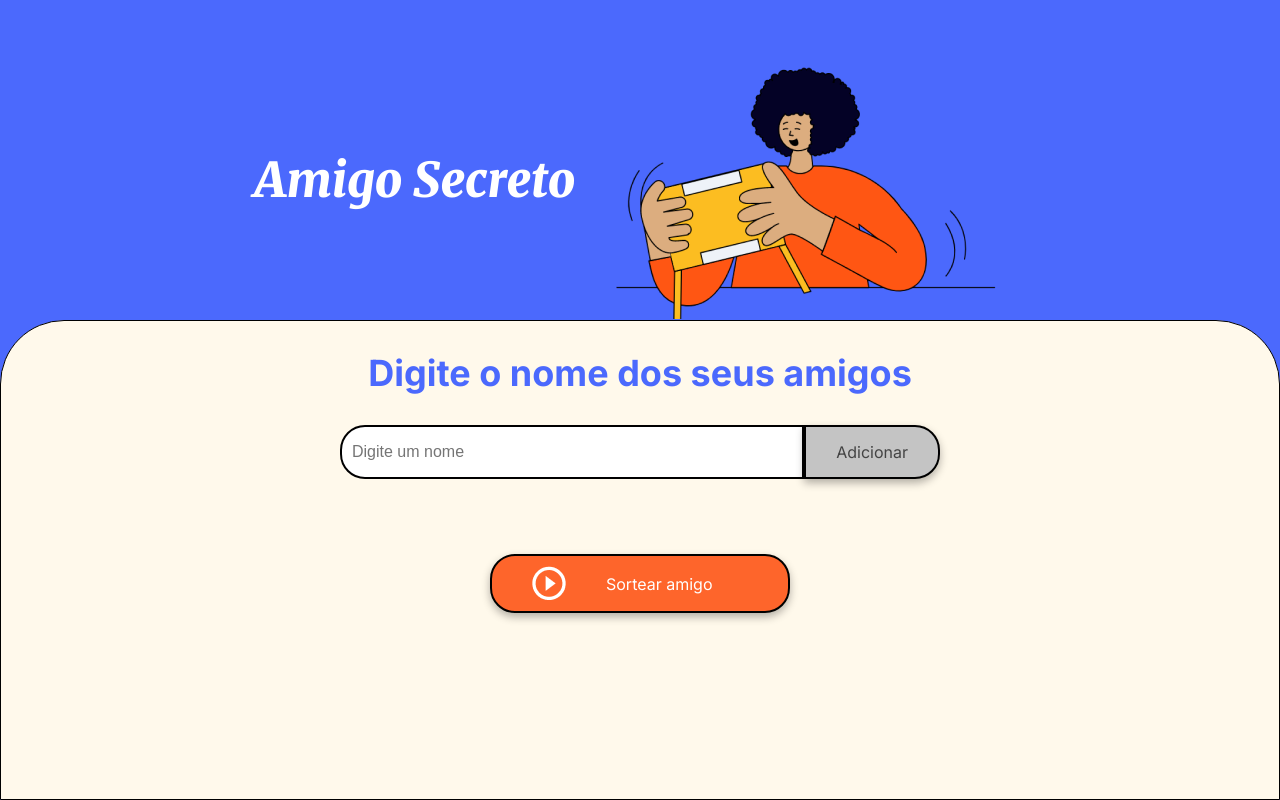
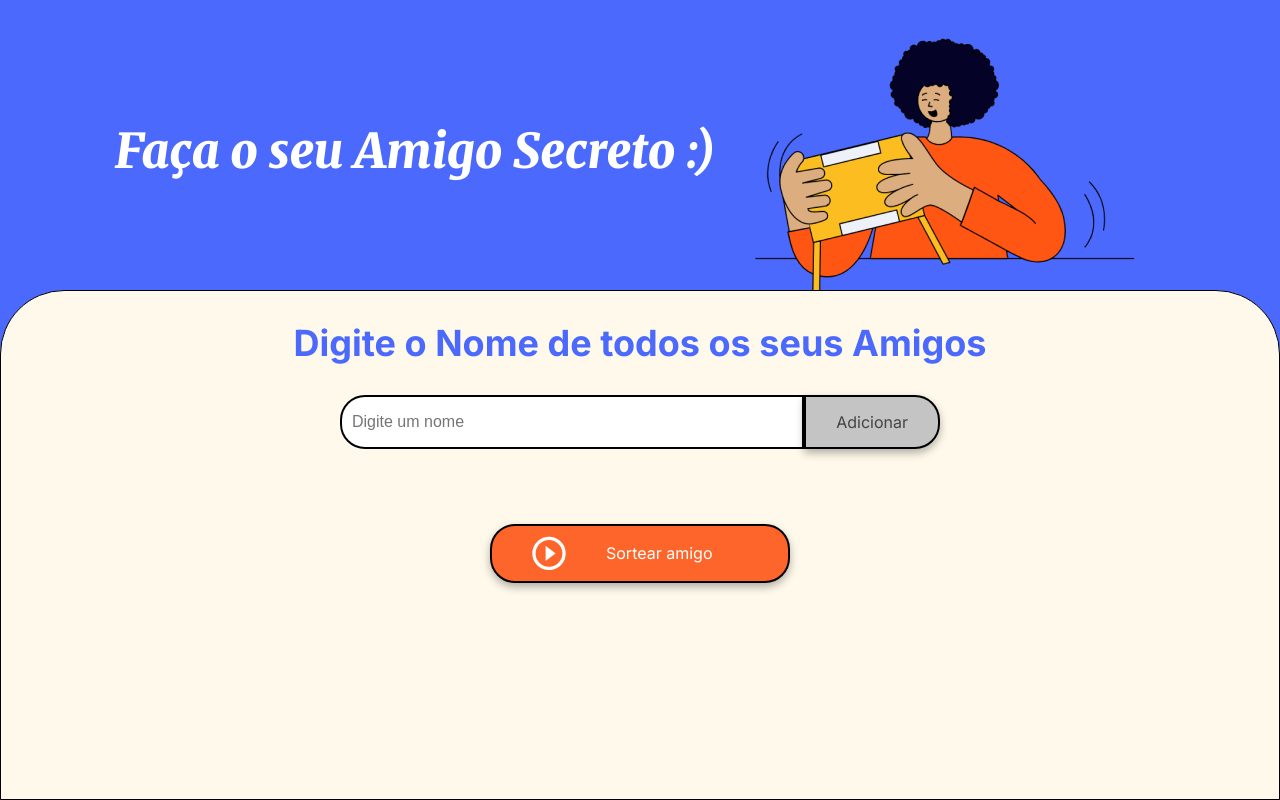
Before and after one commit to Athos-Danilo/Amigo-Secreto, a plain HTML site: page index.html in a window 1280 px wide. Drawn offline with Linux system fonts and the light colour scheme.

Commit message:
Último Commit

```diff
--- a/app.js
+++ b/app.js
@@ -5,7 +5,7 @@ function adicionarAmigo() {
     const nome = input.value.trim();
 
     if (nome === "") {
-        alert("Digite um nome.");
+        alert("Digite um nome :) ");
         return;
     }
 
--- a/index.html
+++ b/index.html
@@ -13,12 +13,12 @@
 <body>
     <main class="main-content">
         <header class="header-banner">
-            <h1 class="main-title">Amigo Secreto</h1>
-            <img src="assets/amigo-secreto.png" alt="Imagem representativa de amigo secreto">
+            <h1 class="main-title">Faça o seu Amigo Secreto :) </h1>
+            <img src="assets\amigo-secreto.png" alt="Imagem representativa de amigo secreto">
         </header>
 
         <section class="input-section">
-            <h2 class="section-title">Digite o nome dos seus amigos</h2>
+            <h2 class="section-title">Digite o Nome de todos os seus Amigos</h2>
             <div class="input-wrapper">
                 <input type="text" id="amigo" class="input-name" placeholder="Digite um nome">
                 <button class="button-add" onclick="adicionarAmigo()">Adicionar</button>
--- a/style.css
+++ b/style.css
@@ -32,11 +32,11 @@ body {
 
 /* Banner */
 .header-banner {
-    flex: 40%;
+    flex: 1%;
     display: flex;
     justify-content: center;
     align-items: center;
-    padding: 40px 0 0;
+    padding: 1% 0 0;
 }
 
 /* Seção de entrada */
```
